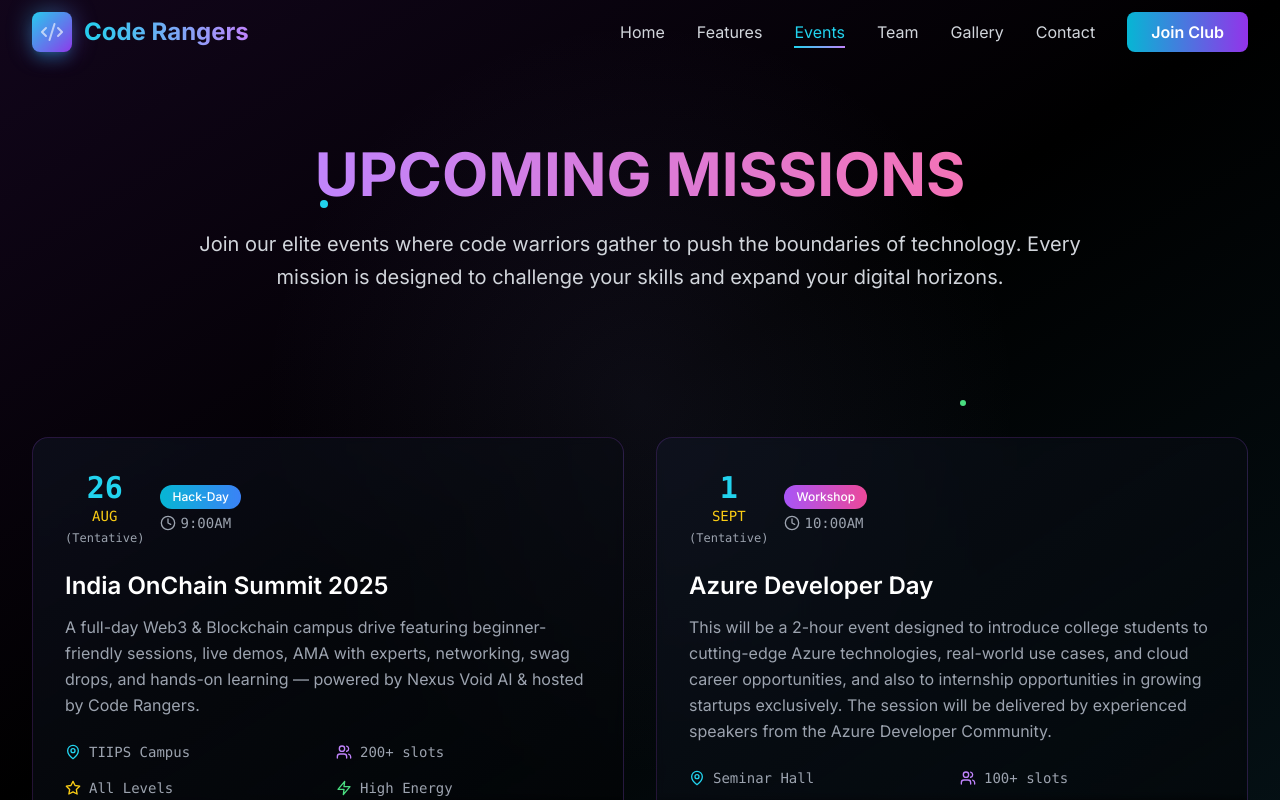
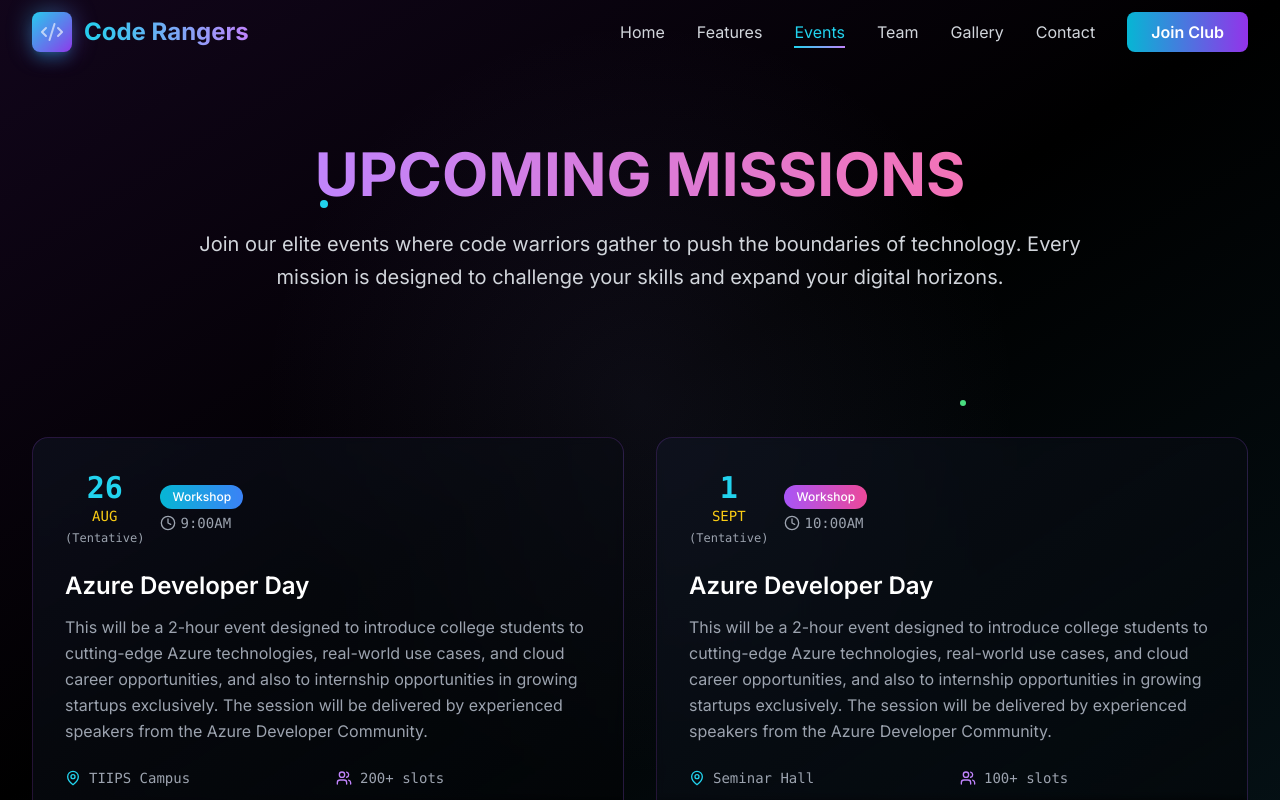
Before and after one commit to harshitg20/Code-Rangers-Website, a React (Vite) app: page /events in a window 1280 px wide. Shown: the top 800 px of the page. Built offline with nearby package versions, Linux system fonts and the light colour scheme.

Commit message:
Update Events.tsx

```diff
--- a/src/pages/Events.tsx
+++ b/src/pages/Events.tsx
@@ -6,13 +6,13 @@ const Events = () => {
     {
       date: "Aug 26",
       time: "9:00AM",
-      title: "India OnChain Summit 2025",
-      description: "A full-day Web3 & Blockchain campus drive featuring beginner-friendly sessions, live demos, AMA with experts, networking, swag drops, and hands-on learning — powered by Nexus Void AI & hosted by Code Rangers.",
-      type: "Hack-Day",
+      title: "Azure Developer Day",
+      description: "This will be a 2-hour event designed to introduce college students to cutting-edge Azure technologies, real-world use cases, and cloud career opportunities, and also to internship opportunities in growing startups exclusively. The session will be delivered by experienced speakers from the Azure Developer Community.",
+      type: "Workshop",
       color: "from-cyan-500 to-blue-500",
       location: "TIIPS Campus",
       attendees: "200+",
-      difficulty: "All Levels",
+      difficulty: "Seminar Hall",
       link: "https://forms.gle/1JYbtSHaowKCnAit",
       tentative: true,
 
```
